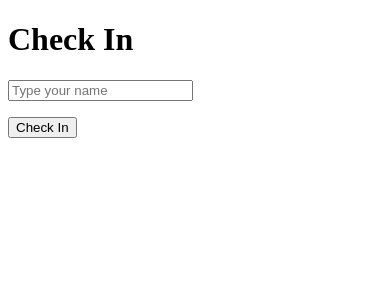
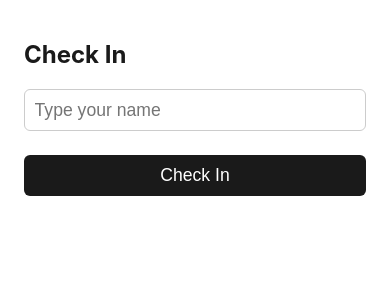
Before and after one commit to jackdonahoe/bjjtracker, a FastAPI app: page / in a window 390 px wide. Shown: the top 300 px of the page. Run offline with FastAPI, Linux system fonts and the light colour scheme.

Commit message:
add basic styling, mobile friendly for the check-in page

```diff
--- /dev/null
+++ b/static/style.css
@@ -0,0 +1,78 @@
+* {
+    box-sizing: border-box;
+}
+
+body {
+    font-family: -apple-system, system-ui, sans-serif;
+    max-width: 480px;
+    margin: 0 auto;
+    padding: 1.5rem;
+    color: #1a1a1a;
+}
+
+h1 {
+    font-size: 1.5rem;
+}
+
+.demo-banner {
+    background: #fff3cd;
+    border: 1px solid #ffe69c;
+    color: #664d03;
+    padding: 0.5rem 1rem;
+    border-radius: 6px;
+    margin-bottom: 1rem;
+    font-size: 0.9rem;
+    text-align: center;
+}
+
+input, select, button {
+    font-size: 1.1rem;
+    padding: 0.6rem;
+    width: 100%;
+    margin-top: 0.25rem;
+    margin-bottom: 1rem;
+    border: 1px solid #ccc;
+    border-radius: 6px;
+}
+
+label {
+    display: block;
+    font-weight: 600;
+    font-size: 0.9rem;
+}
+
+button {
+    background: #1a1a1a;
+    color: white;
+    border: none;
+    cursor: pointer;
+}
+
+#suggestions {
+    list-style: none;
+    padding: 0;
+    margin: -0.75rem 0 1rem;
+}
+
+#suggestions li {
+    padding: 0.6rem;
+    border: 1px solid #eee;
+    border-top: none;
+    cursor: pointer;
+}
+
+#suggestions li:hover {
+    background: #f5f5f5;
+}
+
+table {
+    width: 100%;
+    border-collapse: collapse;
+    margin-bottom: 1.5rem;
+}
+
+th, td {
+    text-align: left;
+    padding: 0.4rem;
+    border-bottom: 1px solid #eee;
+}
--- a/templates/base.html
+++ b/templates/base.html
@@ -4,10 +4,11 @@
     <meta charset="utf-8">
     <meta name="viewport" content="width=device-width, initial-scale=1">
     <title>UWF BJJ Club Check-In</title>
+    <link rel="stylesheet" href="/static/style.css">
 </head>
 <body>
     {% if app_env == "demo" %}
-    <p><strong>DEMO — this data is fake</strong></p>
+    <p class="demo-banner">DEMO — this data is fake</p>
     {% endif %}
     {% block content %}{% endblock %}
 </body>
```
